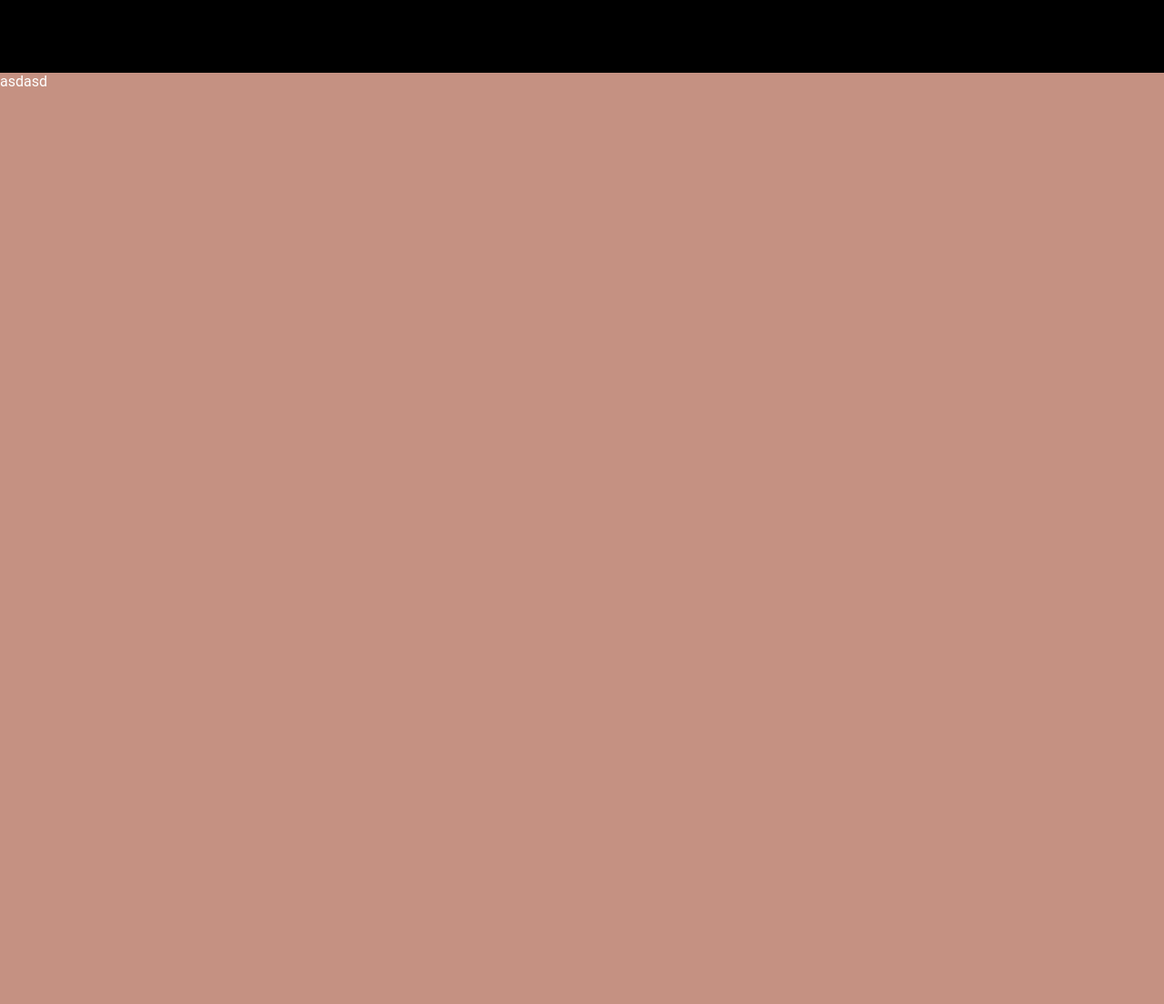
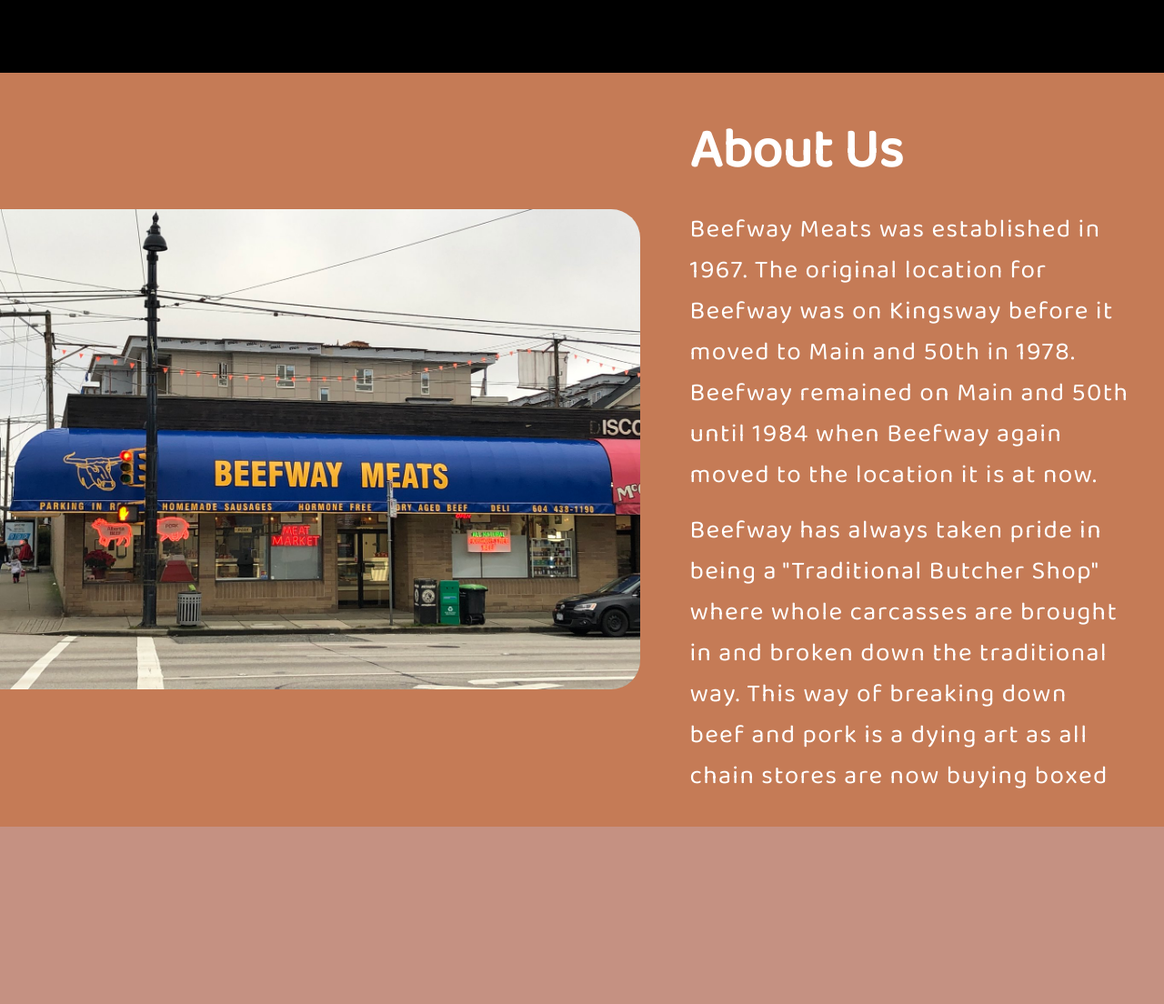
Before and after one commit to thirstysquirtle/BeefwayMeats-Clone, a website built with Parcel: page pages/home/home.html in a window 1280 px wide. Shown: the part 720-1824 px from the top of the page at 91% size. Built offline with nearby package versions, Linux system fonts and the light colour scheme; files whose address does not match are found by name.

Commit message:
About Us Section Almost Done

```diff
--- a/pages/home/home.html
+++ b/pages/home/home.html
@@ -5,7 +5,8 @@
 		<meta http-equiv="X-UA-Compatible" content="IE=edge" />
 		<meta name="viewport" content="width=device-width, initial-scale=1.0" />
 		<title>Beefway Meats</title>
-		<link href="https://fonts.googleapis.com/css?family=Roboto" />
+		<link href="https://fonts.googleapis.com/css?family=Roboto" rel="stylesheet"/>
+		<link href="https://fonts.googleapis.com/css?family=Baloo+2" rel="stylesheet">
 		<link rel="stylesheet" href="style.css" />
 		<link rel="shortcut icon" href="~/images/white+logo.png" type="image/x-icon" />
 		<script defer type="module" src="./script.js"></script>
@@ -56,6 +57,27 @@
 			</div>
 			<div class="spacer-bottom"></div>
 		</section>
+		<section id="About-Us" class="twoCol-section">
+			<div class="section-image">
+				<img src="~/images/physical_storefront.jpeg" alt="Physical Store Front Image" />
+			</div>
+			<div class="section-text">
+				<h1>About Us</h1>
+				<div>
+				<p>
+					Beefway Meats was established in 1967. The original location for Beefway was on Kingsway before it moved to
+					Main and 50th in 1978. Beefway remained on Main and 50th until 1984 when Beefway again moved to the location
+					it is at now.
+				</p>
+				<p>
+					Beefway has always taken pride in being a "Traditional Butcher Shop" where whole carcasses are brought in and
+					broken down the traditional way. This way of breaking down beef and pork is a dying art as all chain stores
+					are now buying boxed products directly from the packing plant. Beefway still takes pride in cutting in-house
+					where we can keep a close eye on the quality of all our products.
+				</p>
+			</div>
+			</div>
+		</section>
 		<div class="page-break">asdasd</div>
 	</body>
 </html>
--- a/pages/home/style.css
+++ b/pages/home/style.css
@@ -131,9 +131,68 @@
 	max-width: 70%;
 }
 
+.twoCol-section {
+	/* padding: 1rem 1rem 1rem 0; */
+	display: flex;
+	justify-content: space-between;
+	gap: 1rem;
+}
+
+.section-text {
+	font-family:  "Baloo 2", sans-serif;
+	display: flex;
+	flex-direction: column;
+	justify-content: center;
+	align-items: center;
+	gap: 1rem;
+	/* margin: 0 2rem 0 2rem; */
+	margin: 3%;
+}
+
+.section-text > div {
+	display: flex;
+	flex-direction: column;
+	gap: 1rem;
+	max-height: 80vh;
+	overflow-y: auto ;
+}
+.section-text > div > p {
+	font-size: 1.75rem;
+	font-weight: 300;
+	/* line-height: 2rem; */
+	letter-spacing: 0.05em;
+
+}
+.section-text > h1 {
+	font-weight: 900 ;
+	font-size: 3.75rem;
+	width: 100%;
+
+}
+.section-image {
+	padding-top: 6rem;
+	padding-bottom: 6rem;
+	min-width: 55%;
+}
+.section-image > img {
+	border-radius: 0 2rem 2em 0;
+	border: none;
+}
+#About-Us {
+	background-color: #C57B56;
+	display: flex;
+	align-items: center;
+	justify-content: stretch;
+	min-height: 25vh;
+
+}
+
+
 .page-break {
 	height: calc(var(--vh, 1vh) * 200);
 	background-color: var(--bgColor);
+	display: grid;
+	place-items: center;
 }
 
 #mobile-menu, #mobile-hamburg {
```
Also changed, not shown: images/physical_storefront.jpeg (renamed from images/IMG_3764.jpeg).
